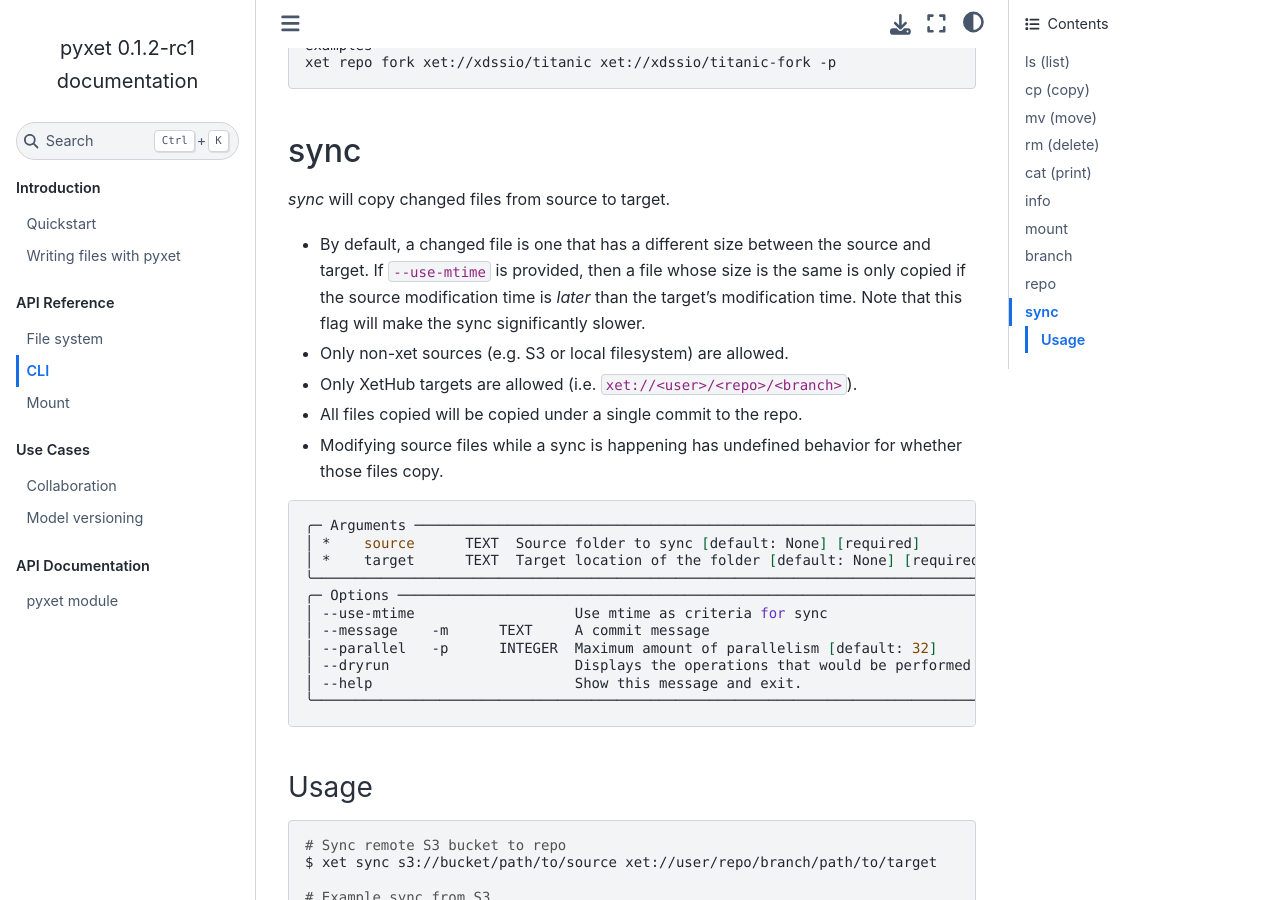
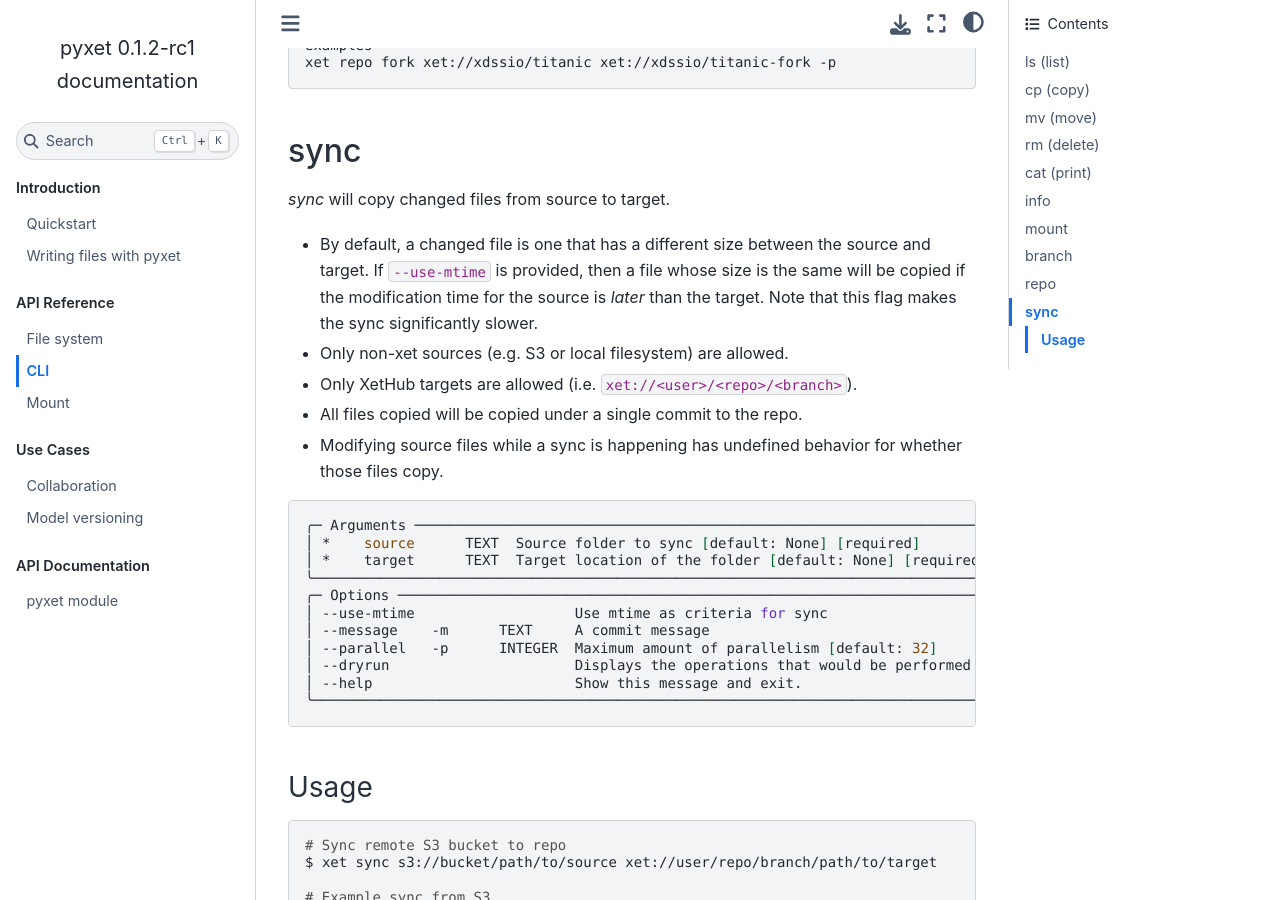
Before and after one commit to xetdata/pyxet, a Sphinx documentation site: the page built from docs/markdowns/cli.md, in a window 1280 px wide and 900 px high, scrolled down 6526 px. Built offline with Sphinx 7.4.7 and the Sphinx Book theme 1.1.4, drawn with Linux system fonts in a browser that asks for light colours; the version number is read from the project's files by our own code.

Commit message:
Reword doc

```diff
--- a/docs/markdowns/cli.md
+++ b/docs/markdowns/cli.md
@@ -321,8 +321,8 @@
 
 *sync* will copy changed files from source to target.
 * By default, a changed file is one that has a different size between the source and target. If `--use-mtime`
-  is provided, then a file whose size is the same is only copied if the source modification time is *later* than
-  the target's modification time. Note that this flag will make the sync significantly slower.
+  is provided, then a file whose size is the same will be copied if the modification time for the source is
+  *later* than the target. Note that this flag makes the sync significantly slower.
 * Only non-xet sources (e.g. S3 or local filesystem) are allowed.
 * Only XetHub targets are allowed (i.e. `xet://<user>/<repo>/<branch>`).
 * All files copied will be copied under a single commit to the repo.
```
